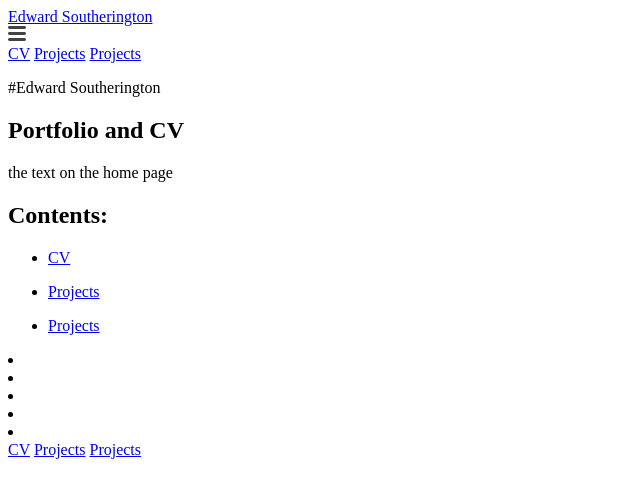
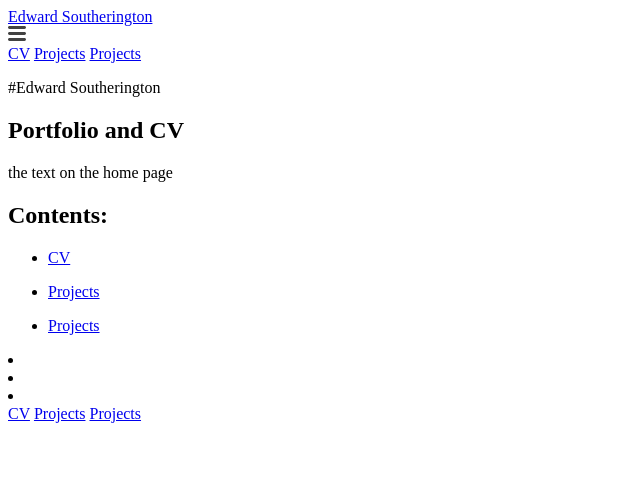
Before and after one commit to EdwardSoutherington/terminalattempt, a Jekyll site: the page built from index.md, in a window 1280 px wide. Shown: the top 498 px of the page, without its empty margins (0-640 px from the left). Built offline with Jekyll 4.4.1, drawn with Linux system fonts in a browser that asks for light colours.

Commit message:
just git linkedin

```diff
--- a/_includes/social-links.html
+++ b/_includes/social-links.html
@@ -5,14 +5,6 @@
     <a href="{{linkedInLink}}" class="social-link">
       <span class="fab fa-linkedin"></span>
       </a>
-  </li>
-  <li>
-    {% assign base = 'https://twitter.com/'%}
-    {% assign username = site.twitter_username %}
-    {% assign twitterLink = base | append:  username %}
-    <a href="{{twitterLink}}"class="social-link">
-      <i class="fab fa-twitter"></i>
-    </a>
   </li>
   <li>
     {% assign base = 'https://github.com/'%}
@@ -23,14 +15,6 @@
     </a>
   </li>
   <li>
-    {% assign base = 'https://soundcloud.com/'%}
-    {% assign username = site.soundcloud_username %}
-    {% assign soundcloudLink = base | append:  username %}
-    <a href="{{soundcloudLink}}" class="social-link">
-      <span class="fab fa-soundcloud"></span>
-    </a>
-  </li>
-  <li>
     <a href="mailto:{{site.email}}" class="social-link">
       <span class="fa fa-envelope"></span>
     </a>
```
